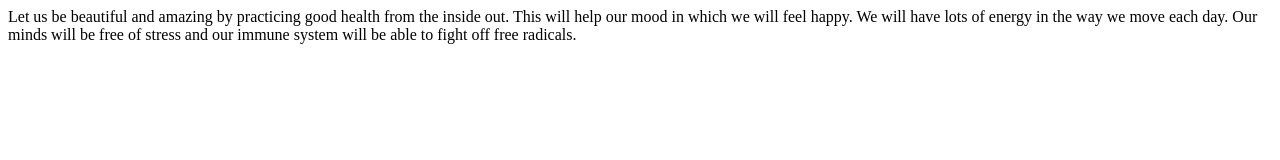
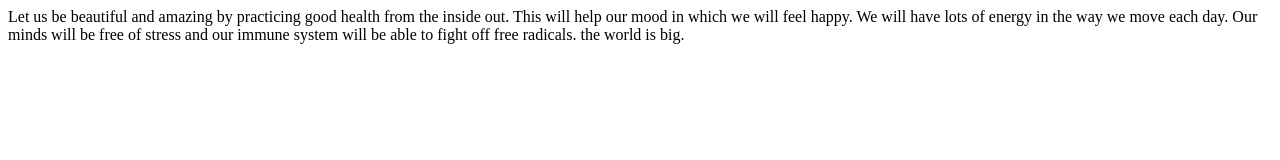
Before and after one commit to whast81/Week1, a plain HTML site: page Index.html in a window 1280 px wide. Drawn offline with Linux system fonts and the light colour scheme.

```diff
--- a/Index.html
+++ b/Index.html
@@ -7,6 +7,8 @@
         This will help our mood in which we will feel happy. We will have lots of energy
         in the way we move each day. Our minds will be free of stress and our immune system
         will be able to fight off free radicals.
+        the world is big.
+
 
 
 
```
